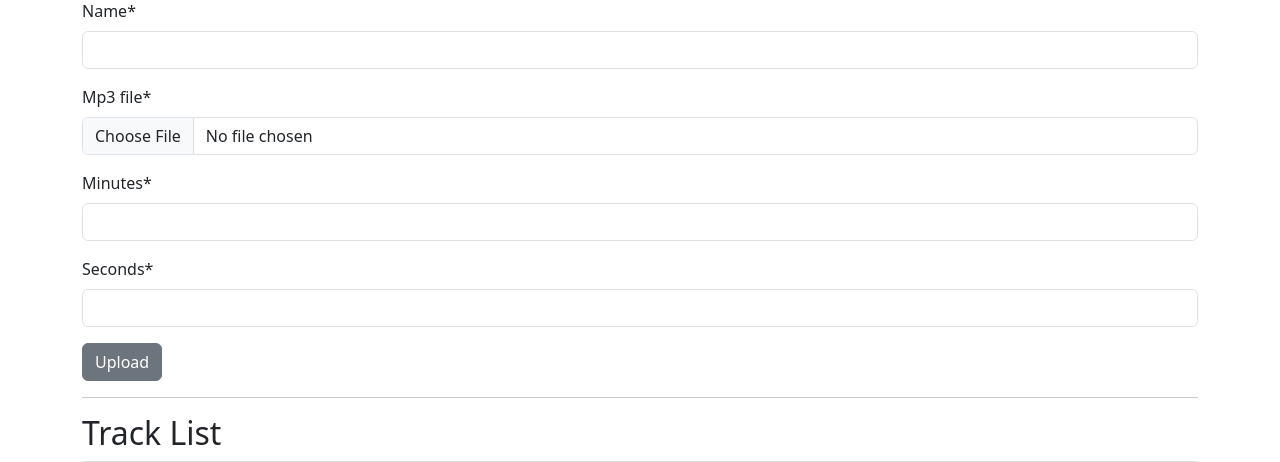
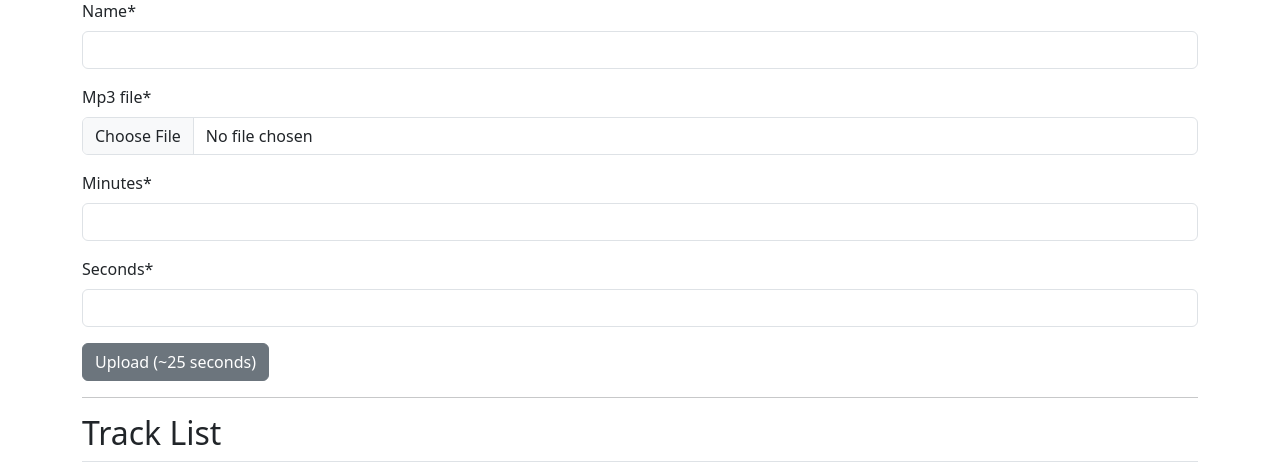
Before and after one commit to DanBuchan/Party_button, a Django app: page /tracks/ in a window 1280 px wide. Shown: the part 207-669 px from the top of the page. Run offline with Django 4.2, Linux system fonts and the light colour scheme; data comes from the database, SQL or seed files in the repository; some libraries are stand-ins or nearby versions.

Commit message:
minor clarification

```diff
--- a/pb_ui/mp3_manager/templates/mp3_manager/track.html
+++ b/pb_ui/mp3_manager/templates/mp3_manager/track.html
@@ -21,7 +21,7 @@
         <form id="track_form" name="track_form" action={% url 'mp3_manager:tracks' %} method="post" enctype="multipart/form-data">
         {% csrf_token %}
         {{ form|crispy }}
-        <input class="btn btn-secondary" type="submit" form="track_form" value="Upload" id="track_upload" name="track_upload"></input>
+        <input class="btn btn-secondary" type="submit" form="track_form" value="Upload (~25 seconds)" id="track_upload" name="track_upload"></input>
         </form>
     </div>
 </div>
```
